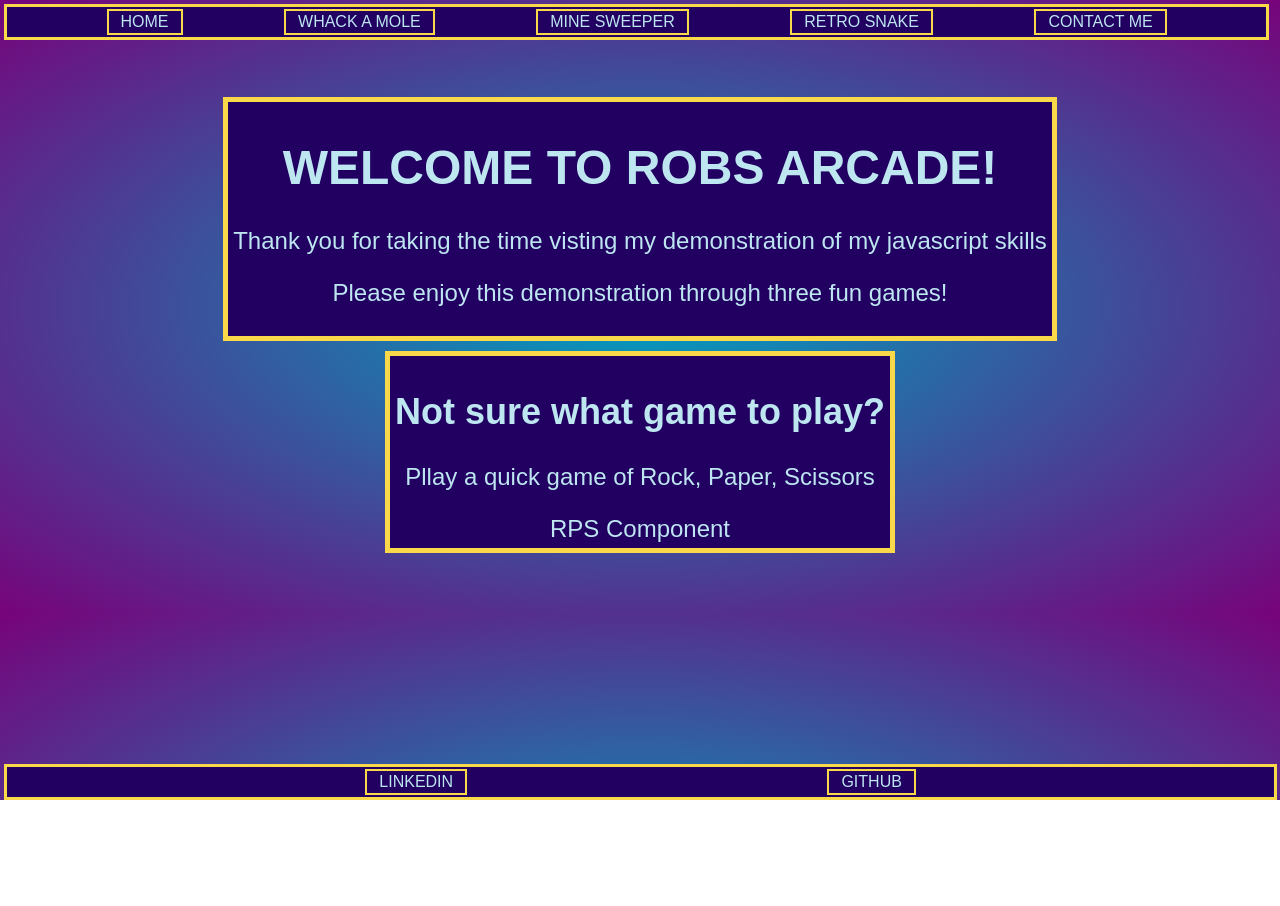
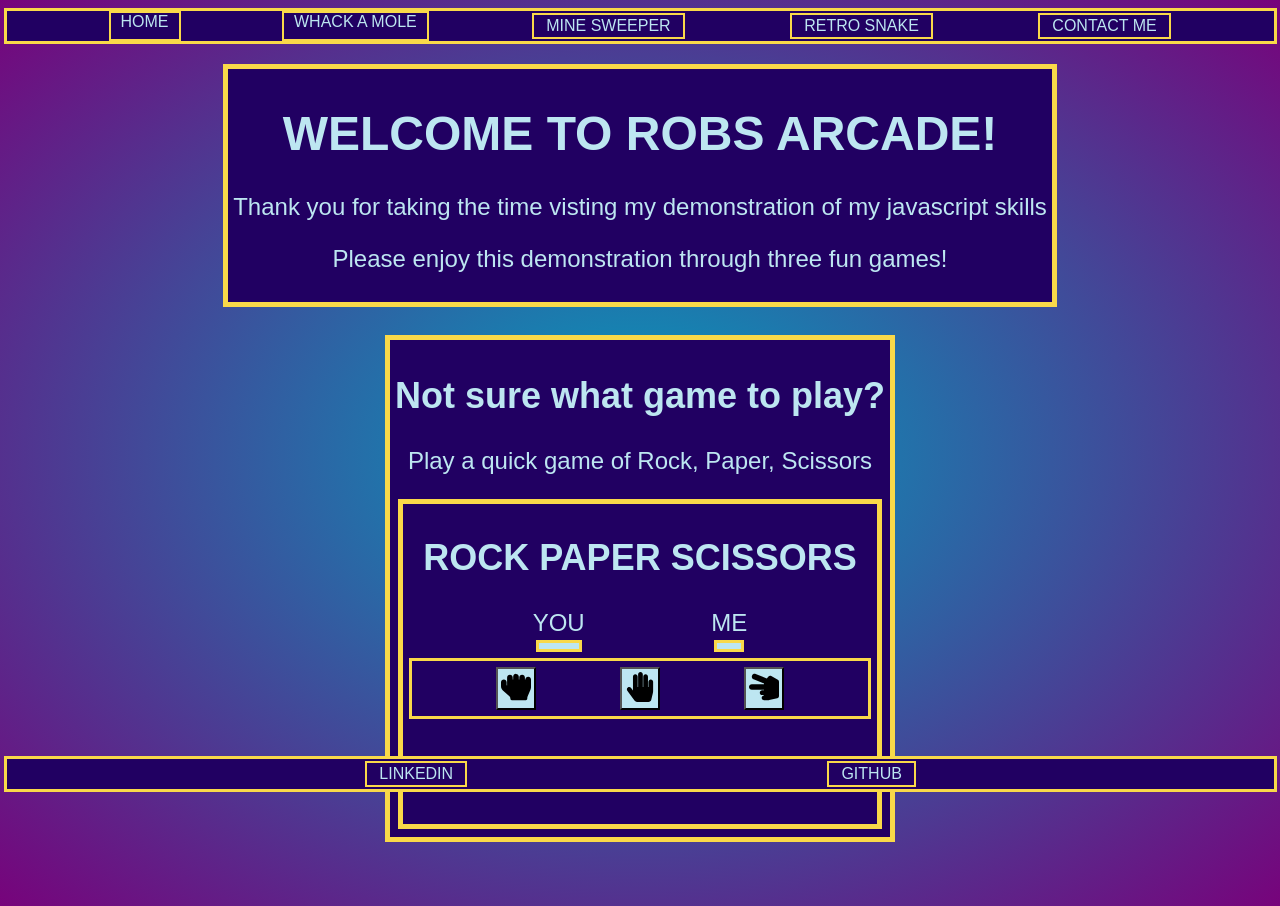
Before and after one commit to rdewit91/robsArcade, a Next.js app in the folder robs-arcade/: page / in a window 1280 px wide. Before the commit the page ends 800 px from the top, so only its background shows below. Built offline with nearby package versions, Linux system fonts and the light colour scheme.

Commit message:
rough draft rps

```diff
--- a/robs-arcade/component/Footer.js
+++ b/robs-arcade/component/Footer.js
@@ -4,14 +4,14 @@ import Link from 'next/link'
 export default function Footer() {
   return (
     <>
-    <nav style={{ bottom: '0%', position: 'fixed', width: '99%', background: '#210062' ,border: 'solid #F9D949 3px', display: 'flex', justifyContent: 'space-evenly' }} >
+    <nav style={{ bottom: '1%', position: 'fixed', width: '99%', background: '#210062' ,border: 'solid #F9D949 3px', display: 'flex', justifyContent: 'space-evenly' }} >
     {/* <div style={{ border: 'solid #F9D949 3px', display: 'inline' }} >
         <Link style={{ textDecoration: 'none', color: '#BDE6F1', padding: '5px', margin: '5px' }} href='https://www.facebook.com/robert.dewit1' >FAECEBOOK</Link>
       </div> */}
-      <div style={{ border: 'solid #F9D949 2px', display: 'inline', display: 'inline', margin: '2px', padding: '2px' }} >
+      <div style={{ border: 'solid #F9D949 2px', display: 'inline',  margin: '2px', padding: '2px' }} >
         <Link style={{ textDecoration: 'none', color: '#BDE6F1', padding: '5px', margin: '5px' }} href='https://www.linkedin.com/in/rdewit91/' >LINKEDIN</Link>
       </div>
-      <div style={{ border: 'solid #F9D949 2px', display: 'inline', display: 'inline', margin: '2px', padding: '2px' }} >
+      <div style={{ border: 'solid #F9D949 2px', display: 'inline', margin: '2px', padding: '2px' }} >
         <Link style={{ textDecoration: 'none', color: '#BDE6F1', padding: '5px', margin: '5px' }} href='https://github.com/rdewit91' >GITHUB</Link>
       </div>
     </nav>
--- a/robs-arcade/component/Header.js
+++ b/robs-arcade/component/Header.js
@@ -5,16 +5,16 @@ import Link from 'next/link'
 export default function Header() {
   return (
     <>
-    <nav style={{ top: '0%', position: 'sticky', width: '99%', background: '#210062' ,border: 'solid #F9D949 3px', display: 'flex', justifyContent: 'space-evenly' }}>
+    <nav style={{ top: '1%', position: 'fixed', width: '99%', background: '#210062' ,border: 'solid #F9D949 3px', display: 'flex', justifyContent: 'space-evenly' }}>
         {/* <div>
             <RiBriefcase4Fill />
         </div> */}
-        <div style={{ border: 'solid #F9D949 2px', display: 'inline', margin: '2px', padding: '2px' }}>
+        <div style={{ border: 'solid #F9D949 2px', display: 'inline'}}>
             <Link style={{ textDecoration: 'none', color: '#BDE6F1', padding: '5px', margin: '5px' }} href='/' >
                 HOME
             </Link>
         </div>
-        <div style={{ border: 'solid #F9D949 2px', display: 'inline', margin: '2px', padding: '2px' }}>
+        <div style={{ border: 'solid #F9D949 2px', display: 'inline'}}>
             <Link style={{ textDecoration: 'none', color: '#BDE6F1', padding: '5px', margin: '5px' }} href='/whakMole' >
                 WHACK A MOLE
             </Link>
--- a/robs-arcade/component/rckPprScr/rckPprScr.js
+++ b/robs-arcade/component/rckPprScr/rckPprScr.js
@@ -0,0 +1,132 @@
+import React from 'react'
+import { useState } from 'react'
+import styles from './rckPprScr.module.css'
+import { FaHandRock, FaHandScissors, FaHandPaper } from 'react-icons/fa'
+
+const actions = {
+    rock: 'scissors',
+    paper: 'rock',
+    scissors: 'paper',
+  };
+
+const randomAction = () => {
+  const keys = Object.keys(actions);
+  const index = Math.floor(Math.random() * keys.length)
+
+  return keys[index];
+};
+
+const calcWinner= (action1, action2) => {
+  if (action1 === action2) {
+    return 0;
+  } else if (actions[action1] === action2) {
+    return -1;
+  } else if (actions[action2] === action1) {
+    return 1;
+  }
+  return null;
+};
+
+const ActionIcon = ({action, ...props}) => {
+  const icons = {
+    rock: FaHandRock,
+    paper: FaHandPaper,
+    scissors: FaHandScissors,
+  };
+  const Icon = icons[action]
+  return (<Icon {...props} />)
+}
+
+const Player = ({name = 'Player', action = 'rock'}) => {
+  return (
+    <div className='player' >
+      {/* <h2 className={styles.bckGrnd} >YOU</h2> */}
+        <div className='score' >{`${name}`}</div>
+        <div className={styles.playBox} >
+           <div className='action' >
+             {action && <ActionIcon action={action} size={60} />}
+           </div>
+        </div>
+    </div>
+  )
+}
+
+// const Player = ({name = 'Player', score = 0, action = 'rock'}) => {
+//   return (
+//     <div className='player' >
+//       <h2 className={styles.bckGrnd} >YOU</h2>
+//         <div className='score' >{`${name}: ${score}`}</div>
+//         <div className={styles.playBox} >
+//            <div className='action' >
+//              {action && <ActionIcon action={action} size={60} />}
+//            </div>
+//         </div>
+//     </div>
+//   )
+// }
+
+const ActionButton = ({action = 'rock', onActionSelect}) => {
+  return (
+    <button className={styles.bttnBttn} onClick={() => onActionSelect(action)} >
+      <ActionIcon action={action} size={30} />
+    </button>
+    // <button className={styles.bttnBttn} > <FaHandPaper size={50}/> </button>
+    // <button className={styles.bttnBttn} > <FaHandScissors size={50}/> </button>
+  )
+}
+
+const ShowWinner = ({winner = 0}) => {
+  const text = {
+    '-1': 'YOU WIN!',
+    0: 'ITS A TIE!',
+    1: 'YOU LOSE!',
+  };
+  return (
+    <h2>{text[winner]}</h2>
+  )
+}
+
+export default function rckPprScr() {
+  const [playerAction, setPlayerAction] = useState('');
+  const [compAction, setCompAction] = useState('')
+
+  const [playerScore, setPlayerScore] = useState(0)
+  const [compScore, setCompScore] = useState(0)
+  const [winner, setWinner] = useState(0)
+
+  const onActionSelect = (selectAction) => {
+    // setPlayerAction(selectAction)
+    const newCompAction = randomAction();
+    setPlayerAction(selectAction);
+    setCompAction(newCompAction);
+    const newWinner = calcWinner(selectAction, newCompAction)
+    setWinner(newWinner)
+    if (newWinner === -1) {
+      setPlayerScore(playerScore + 1)
+    } else if (newWinner === 1) {
+      setCompScore(compScore + 1)
+    };
+  }
+
+  return (
+    <>
+      <div className={styles.gameBox} >
+        <div  >
+            <h2>ROCK PAPER SCISSORS</h2>
+        </div>
+        <div className='container' >
+          <div className={styles.iconBox} >
+            < Player name='YOU' action={playerAction} />
+            < Player name='ME' action={compAction}/>
+          </div>
+        </div>
+        <div className={styles.bttnBox} >
+          <ActionButton action='rock' onActionSelect={onActionSelect}/>
+          <ActionButton action='paper' onActionSelect={onActionSelect}/>
+          <ActionButton action='scissors' onActionSelect={onActionSelect}/>
+        </div>
+        < ShowWinner winner={winner}/>
+      </div>
+    </>
+  )
+}
--- /dev/null
+++ b/robs-arcade/component/rckPprScr/rckPprScr.module.css
@@ -0,0 +1,46 @@
+.gameBox {
+    margin: 3px;
+    padding: 3px;
+    text-align: center;
+    border: solid #F9D949 5px;
+    position: relative;
+
+    /* color: black; */
+}
+
+.iconBox {
+    display: flex;
+    flex-direction: row;
+    justify-content: space-evenly;
+}
+
+.bckGrnd {
+    margin: 3px;
+    padding: 3px;
+    border: solid #F9D949 5px;
+    background-color: #BDE6F1;
+    color: black;
+}
+
+.playBox {
+    margin: 3px;
+    padding: 3px;
+    border: solid #F9D949 3px;
+    background-color: #BDE6F1;
+    color: black;
+}
+
+.bttnBox {
+    margin: 3px;
+    padding: 3px;
+    border: solid #F9D949 3px;
+    display: flex;
+    justify-content: space-evenly;
+}
+
+.bttnBttn {
+    margin: 3px;
+    padding: 3px;
+    background-color: #BDE6F1;
+    color: black;
+}
--- a/robs-arcade/package.json
+++ b/robs-arcade/package.json
@@ -16,6 +16,7 @@
     "postcss": "8.4.21",
     "react": "18.2.0",
     "react-dom": "18.2.0",
+    "react-icons": "^4.8.0",
     "tailwindcss": "3.3.1"
   }
 }
--- a/robs-arcade/src/pages/index.js
+++ b/robs-arcade/src/pages/index.js
@@ -1,5 +1,6 @@
 import React from 'react'
 import styles from '@/styles/Home.module.css'
+import RckPprScr from '../../component/rckPprScr/rckPprScr'
 
 export default function Home() {
   return (
@@ -10,13 +11,15 @@ export default function Home() {
         <p>Thank you for taking the time visting my demonstration of my javascript skills</p>
         <p>Please enjoy this demonstration through three fun games!</p>
       </div>
+      <br></br>
       <div className={styles.homeText} >
         <h2>Not sure what game to play?</h2>
-        <p>Pllay a quick game of Rock, Paper, Scissors</p>
+        <p>Play a quick game of Rock, Paper, Scissors</p>
         <div>
-          RPS Component
+          < RckPprScr />
         </div>
-     </div>
+      </div>
+
 
     </div>
 
--- a/robs-arcade/src/styles/Home.module.css
+++ b/robs-arcade/src/styles/Home.module.css
@@ -1,12 +1,13 @@
 .homeBox {
-  margin: 5px;
+  margin: 50px;
   padding: 5px;
   color: #BDE6F1 ;
   display: flex;
   flex-direction: column;
   justify-content: center;
   align-items: center;
-  height: 550px;
+  /* height: 550px; */
+  /* position: absolute; */
 
 }
 
--- a/robs-arcade/src/styles/globals.css
+++ b/robs-arcade/src/styles/globals.css
@@ -31,4 +31,5 @@ body {
   margin: 2px;
   background: radial-gradient(#009FBD,#77037B);
   font-family: 'Retro New Version', sans-serif;
+  /* overflow-y: scroll; */
 }
```
Also changed, not shown: 1 other file (tests, documents, lock files or other folders).
